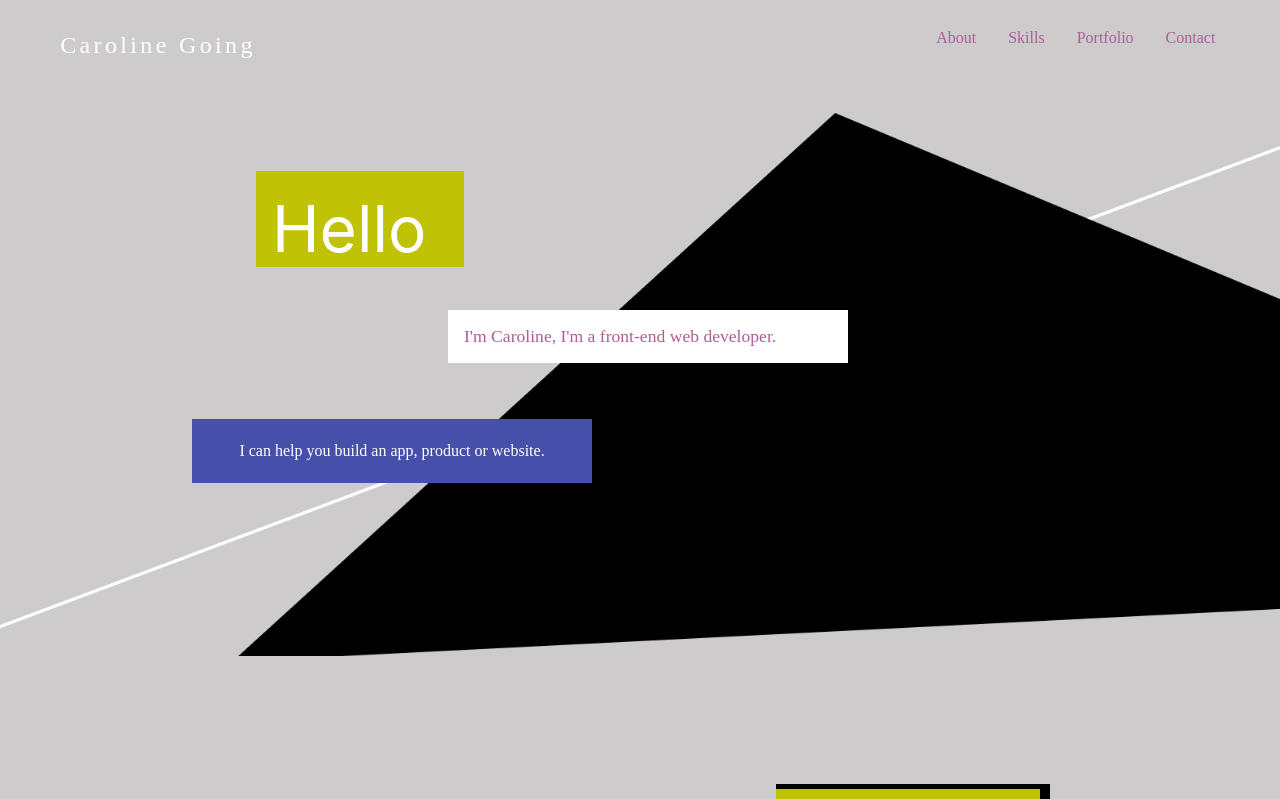
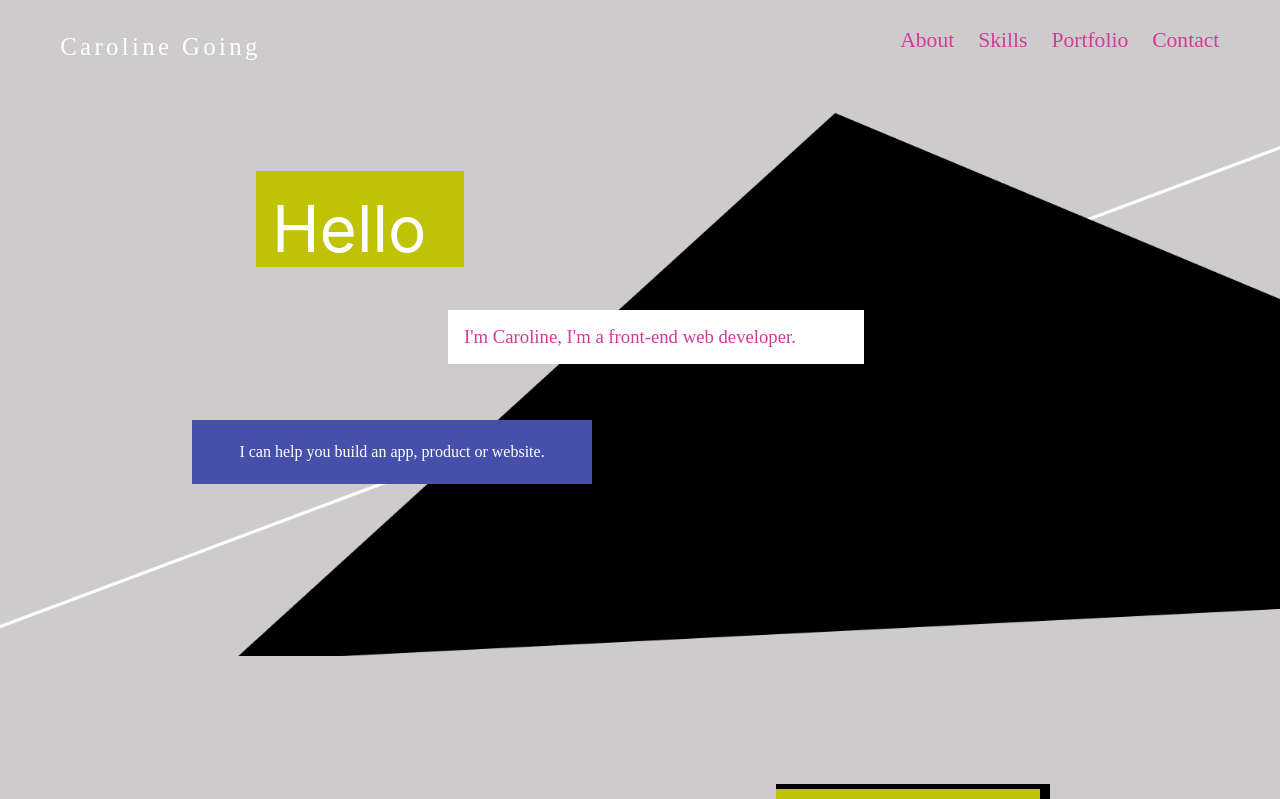
Before and after one commit to cgoing2215/cgoing-portfolio, a React (Create React App) app: page / in a window 1280 px wide. Shown: the top 799 px of the page. Built offline with nearby package versions, Linux system fonts and the light colour scheme; a web font is replaced by a local one.

Commit message:
Changed color of navigation row a, intro section h2, about section links, and github button to promote visibility

```diff
--- a/src/components/About/About.css
+++ b/src/components/About/About.css
@@ -50,7 +50,7 @@
 }
 
 #about-text a {
-    color: rgb(141, 62, 112);
+    color: #d33a9b;
 }
 
 #lang-proficiencies {
--- a/src/components/Header/Header.css
+++ b/src/components/Header/Header.css
@@ -24,16 +24,16 @@
     padding-left: 1rem;
 }
 
-#intro-section h3 {
+#intro-section h2 {
     display: flex;
     padding: 1rem;
     margin-top: 2.5rem;
     margin-left: 20%;
     background: #FFF;
-    color: #AF5C98;
+    color: #d33a9b;
     font-family: Bellota Text;
     text-align: left;
-    font-size: 1.1rem;
+    font-size: 1.17rem;
     font-style: normal;
     font-weight: 400;
 }
@@ -84,8 +84,8 @@
         margin-left: 6%;
     }
 
-    #intro-section h3 {
-        width: 23rem;
+    #intro-section h2 {
+        width: 24rem;
         margin-left: 23%;
     }
 
@@ -107,7 +107,7 @@
         margin-left: 20%;
     }
 
-    #intro-section h3 {
+    #intro-section h2 {
         margin-left: 30%;
     }
 
@@ -123,7 +123,7 @@
         padding-bottom: 5%;
     }
 
-    #intro-section h3 {
+    #intro-section h2 {
         margin-left: 35%;
     }
 }
--- a/src/components/Header/Header.js
+++ b/src/components/Header/Header.js
@@ -8,9 +8,9 @@ function Header() {
         <Navigation />
         <div id="intro-section">
             <h1>Hello</h1>
-            <h3>
+            <h2>
                 I'm Caroline, I'm a front-end web developer.
-            </h3>
+            </h2>
             <p>
                 I can help you build an app, product or website.
             </p>
--- a/src/components/Header/Navigation/Navigation.css
+++ b/src/components/Header/Navigation/Navigation.css
@@ -59,7 +59,7 @@ span:nth-of-type(2){
 }
 
 span:nth-of-type(3){
-  background: #AF5C98;
+  background: #d33a9b;
   width: 85%;
 }
 
@@ -111,7 +111,7 @@ input[type="checkbox"]:checked ~ span:nth-of-type(3){
   color: #FFF;
   text-align: center;
   font-family: 'Hubballi', cursive;
-  font-size: 1.5rem;
+  font-size: 1.55rem;
   font-style: normal;
   font-weight: 400;
   line-height: normal;
@@ -210,8 +210,8 @@ input[type="checkbox"]:checked ~ span:nth-of-type(3){
 
   #navigation-row a {
     font-family: 'Hubballi', cursive;
-    font-size: 1rem;
-    color: #AF5C98;
+    font-size: 1.35rem;
+    color: #d33a9b;
   }
 
   #navigation-row a:hover {
@@ -219,12 +219,12 @@ input[type="checkbox"]:checked ~ span:nth-of-type(3){
   }
 
   #navigation-row ul li {
-    padding: .5rem 1rem;
+    padding: .5rem .75rem;
     text-align: center;
     font-family: Baloo 2;
     font-size: 0.9375rem;
     font-style: normal;
-    font-weight: 400;
+    font-weight: 500;
     line-height: normal;
   }
 }
--- a/src/components/PortfolioHeader/Portfolio.css
+++ b/src/components/PortfolioHeader/Portfolio.css
@@ -39,8 +39,8 @@
 }
 
 #button-section button {
-    width: 15rem;
-    padding: .75rem;
+    width: 12rem;
+    padding: .5rem;
     margin: .25rem 0;
     border: none;
     border-radius: 5px;
@@ -48,10 +48,10 @@
     justify-content: center;
     align-items: center;
     font-family: 'Hubballi', sans-serif;
-    font-size: 1rem;
+    font-size: 1.35rem;
     letter-spacing: .15rem;
     color: white;
-    background: #e278c4;
+    background: #d33a9bc8;
 }
 
 #button-section button:hover {
--- a/src/components/PortfolioHeader/Projects/Projects.js
+++ b/src/components/PortfolioHeader/Projects/Projects.js
@@ -41,7 +41,7 @@ function Projects() {
         alt="Name Tag Generator"
         description="Allows user to generate name tags. User
          can create name tags in bulk using functional components
-         and ES6 modules. Built using HTML, CSS, Javascript, React."
+         and ES6 modules. Built using HTML, CSS, JavaScript, React."
         skills="HTML, CSS, JavaScript, React"
         link="https://nametag-generator.vercel.app/"
       />
```
